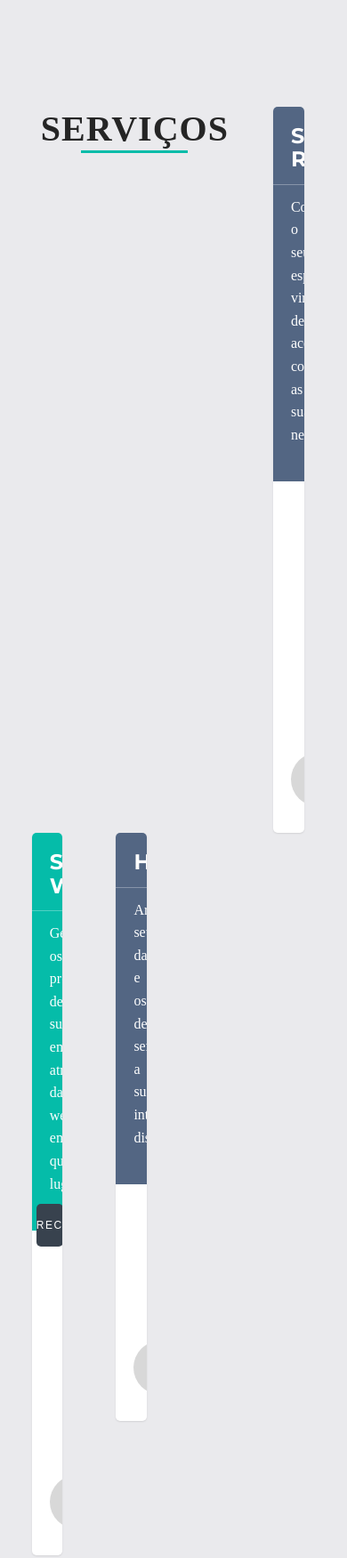
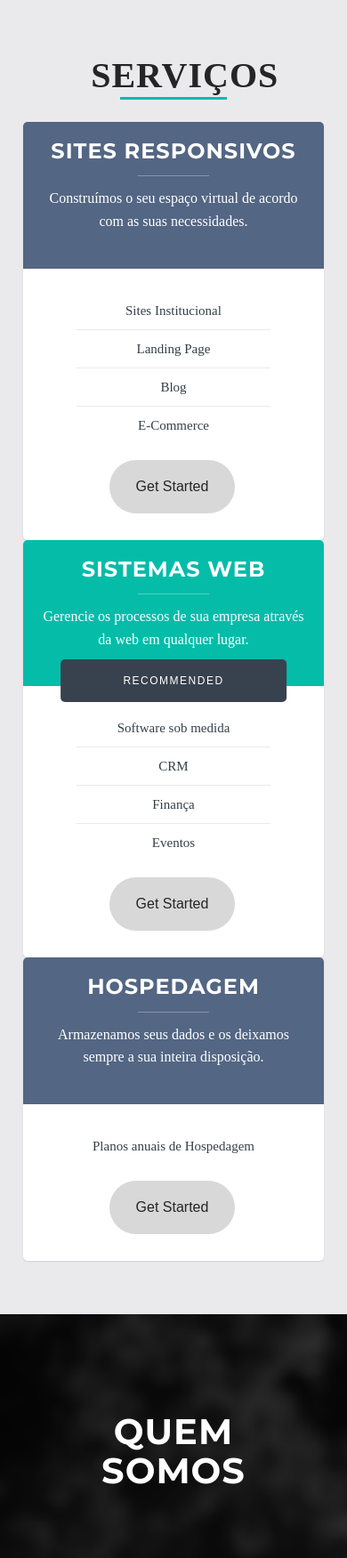
Before and after one commit to igorgluz/Quem-Somos, a plain HTML site: page index.html in a window 390 px wide. Shown: the top 1751 px of the page at 89% size. Drawn offline with Linux system fonts and the light colour scheme.

Commit message:
algumas mudanças

```diff
--- a/css/base.css
+++ b/css/base.css
@@ -54,9 +54,6 @@ html {
 [class*="col-"], .bgrid {
 	float: left;
 }
-[class*="col-"] + [class*="col-"]:last-child {
-	float: right;
-}
 [class*="col-"] {
 	padding: 0 20px;
 }
@@ -96,13 +93,3 @@ html {
 .col-twelve, .col-full {
 	width: 100%;
 }
-
-/**
- * ===================================================================
- * block grids
- *
- * -------------------------------------------------------------------
- */
-.block-1-4 .bgrid {
-	width: 25%;
-}
--- a/css/main.css
+++ b/css/main.css
@@ -101,8 +101,8 @@ button.large, .button.large {
 
 #pricing {
   background: #EAEAED;
-  padding-top: 12rem;
-  padding-bottom: 4rem;
+  padding-top: 6rem;
+  padding-bottom: 6rem;
 }
 .pricing-content .price-block {
   background-color: #FFFFFF;
--- a/css/style.css
+++ b/css/style.css
@@ -1,7 +1,9 @@
 /* ==== Google font ==== */
 @import url('http://fonts.googleapis.com/css?family=Lato:100,300,400,700,900,100italic,300italic,400italic,700italic,900italic|Montserrat:700|Merriweather:400italic');
 
-
+.section-intro{
+  margin-bottom: 15px !important;
+}
 body {
     width: 100%;
     height: 100%;
--- a/NovoIndex.html
+++ b/index.html
@@ -2,6 +2,7 @@
 <html lang="pt-br">
 
 <head>
+    <meta name="viewport" content="width=device-width, initial-scale=1">
     <meta charset="utf-8">
     <title>Site EJECT</title>
     <!-- Bootstrap Core CSS -->
@@ -24,7 +25,7 @@
    <section id="pricing">
     <div class="container">
     <div class="row">
-        <div class="col-lg-8 col-lg-offset-2">
+        <div class="col-xs-8 col-xs-offset-2">
             <div class="row section-intro">
                 <div class="col-twelve with-bottom-line">
 
@@ -38,7 +39,7 @@
 
              <div class="pricing-tables block-1-4 group">
 
-                <div class="bgrid">
+                <div class="bgrid col-xs-12 col-md-4">
 
                     <div class="price-block">
 
@@ -66,7 +67,7 @@
 
                    </div> <!-- /price-block -->
 
-                <div class="bgrid">
+                <div class="bgrid col-xs-12 col-md-4">
 
                     <div class="price-block primary">
 
@@ -94,7 +95,7 @@
 
                   </div> <!-- /price-block -->
 
-               <div class="bgrid">
+               <div class="bgrid col-xs-12 col-md-4">
 
                    <div class="price-block">
 
@@ -181,7 +182,7 @@
         <div class="heading-about">
             <div class="container">
             <div class="row">
-                <div class="col-lg-8 col-lg-offset-2">
+                <div class="col-xs-8 col-xs-offset-2">
                     <div class="wow bounceInDown" data-wow-delay="0.8s">
                     <div class="section-heading">
                     <h2>Equipe</h2>
@@ -196,7 +197,7 @@
         <div class="container">
 
         <div class="row">
-            <div class="col-lg-2 col-lg-offset-5">
+            <div class="col-xs-2 col-xs-offset-5">
                 <hr class="marginbot-50">
             </div>
         </div>
@@ -219,7 +220,6 @@
                     <div class="inner">
                         <h5>Renata Barros</h5>
                         <p class="subtitle">Diretora de DH</p>
-                        <br>
                         <div class="avatar"><img src="img/team/2.jpg" alt="" class="img-responsive img-circle" /></div>
 
                     </div>
```
